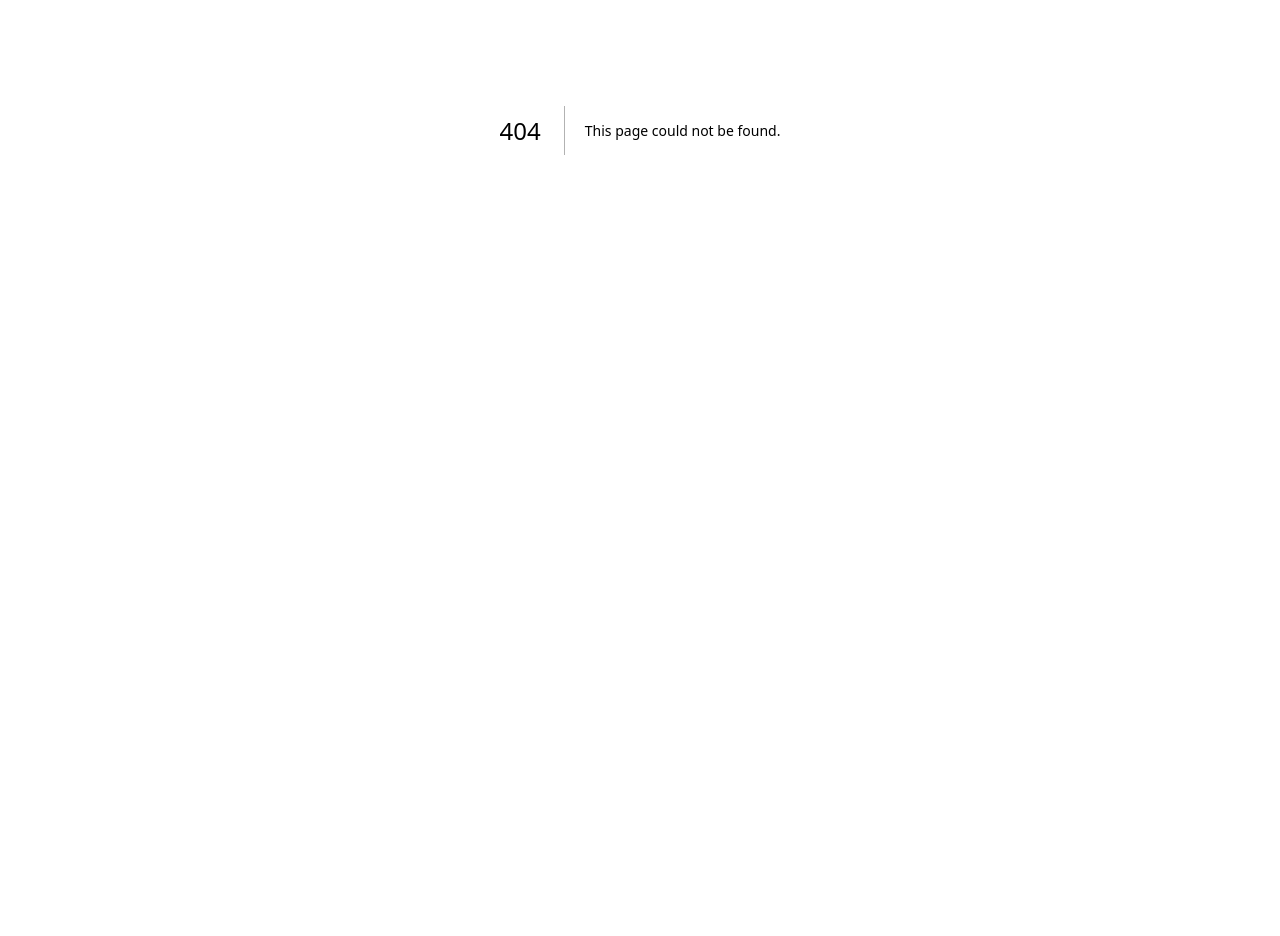
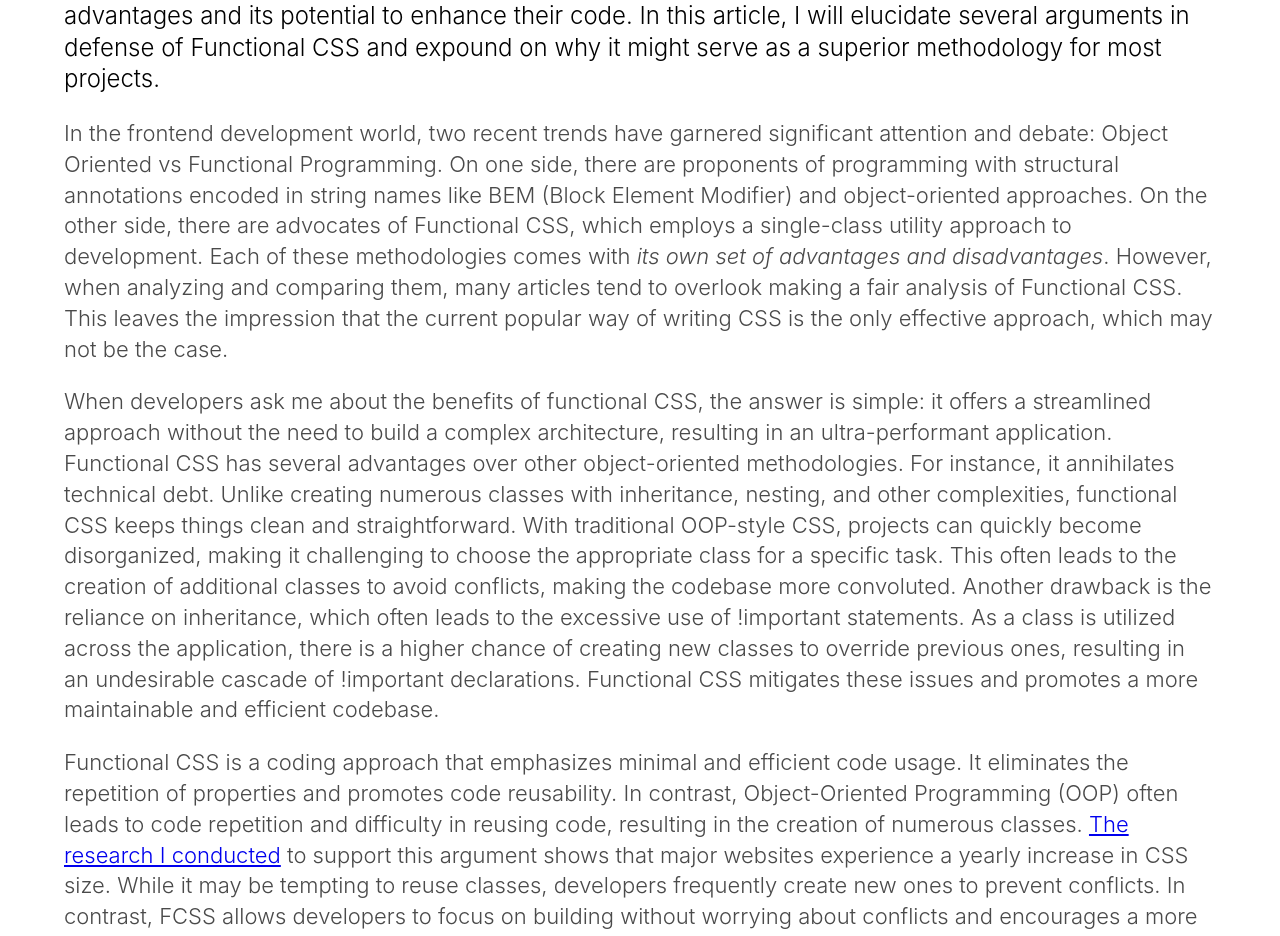
Before and after one commit to meerita/tfcssf, a Next.js app: page /why in a window 1280 px wide. Before the commit this address had no page. Shown: the part 270-1206 px from the top of the page. Before the commit the page ends 800 px from the top, so only its background shows below. Built offline with nearby package versions, Linux system fonts and the light colour scheme.

Commit message:
Why article done

```diff
--- a/src/components/documentation/listItem/ListItem.tsx
+++ b/src/components/documentation/listItem/ListItem.tsx
@@ -15,7 +15,7 @@ export default function ListItem(props: ITypography): JSX.Element {
   const { ...restProps } = props;
 
   const PROPERTIES = [
-    'color--gray',
+    'color--dark-gray',
     'font-weight--300',
     'sm-font-size--12',
     'md-font-size--14',
--- a/src/components/typography/BodyLarge.tsx
+++ b/src/components/typography/BodyLarge.tsx
@@ -21,7 +21,7 @@ export default function BodyLarge(props: ITypography): JSX.Element {
     'lg-font-size--22',
     'xl-font-size--24',
     'xxl-font-size--28',
-    'line-height--150',
+    'line-height--130',
   ];
 
   const Component = inline ? 'span' : 'p';
--- a/src/components/typography/BodyMedium.tsx
+++ b/src/components/typography/BodyMedium.tsx
@@ -22,7 +22,7 @@ export default function BodyMedium(props: ITypography): JSX.Element {
     'lg-font-size--16',
     'xl-font-size--22',
     'xxl-font-size--24',
-    'line-height--150',
+    'line-height--140',
   ];
 
   const Component = inline ? 'span' : 'p';
--- a/src/components/typography/BodySmall.tsx
+++ b/src/components/typography/BodySmall.tsx
@@ -21,7 +21,7 @@ export default function BodySmall(props: ITypography): JSX.Element {
     'lg-font-size--14',
     'xl-font-size--16',
     'xxl-font-size--22',
-    'line-height--150',
+    'line-height--140',
   ];
 
   const Component = inline ? 'span' : 'p';
--- a/src/components/typography/DisplayLarge.tsx
+++ b/src/components/typography/DisplayLarge.tsx
@@ -19,7 +19,7 @@ export default function DisplayLarge(props: ITypography): JSX.Element {
     'margin--0',
     'sm-font-size--45',
     'md-font-size--57',
-    'line-height--130',
+    'line-height--auto',
   ];
 
   const Component = inline ? 'span' : 'h1';
--- a/src/pages/index.tsx
+++ b/src/pages/index.tsx
@@ -38,7 +38,7 @@ export default function Home() {
         </BodyMedium>
         <ul>
           <ListItem>
-            <Link href={'/breakpoint'}>Why Functional CSS is important</Link>
+            <Link href={'/why'}>Why Functional CSS is important</Link>
           </ListItem>
           <ListItem>
             <Link href={'/breakpoint'}>Performance stats</Link>
--- /dev/null
+++ b/src/pages/why/index.tsx
@@ -0,0 +1,173 @@
+/** @format */
+import Head from 'next/head';
+import Link from 'next/link';
+import DisplayLarge from '@/components/typography/DisplayLarge';
+import Main from '@/components/documentation/main';
+import BodyLarge from '@/components/typography/BodyLarge';
+import BodyMedium from '@/components/typography/BodyMedium';
+import BodySmall from '@/components/typography/BodySmall';
+import HeadlineLarge from '@/components/typography/HeadlineLarge';
+import ListItem from '@/components/documentation/listItem/ListItem';
+import TitleLarge from '@/components/typography/TitleLarge';
+
+export default function Why() {
+  return (
+    <>
+      <Head>
+        <title>
+          Why Functional CSS is important - The Functional CSS Framework
+          (TFCSSF)
+        </title>
+        <meta
+          name='description'
+          content='FCSSF (The Functional CSS Framework) is a versatile and lightweight functional CSS framework that simplifies the process of styling web applications. This repository contains the core FCSSF CSS files, a Next.js documentation application, and some basic React components. '
+        />
+        <meta name='viewport' content='width=device-width, initial-scale=1' />
+        <link rel='icon' href='/favicon.ico' />
+      </Head>
+      <Main>
+        <BodySmall>
+          <Link href='/'>Home</Link>
+        </BodySmall>
+        <DisplayLarge>Why Functional CSS is important</DisplayLarge>
+        <BodyLarge>
+          Functional CSS, a relatively new concept in the frontend development
+          world, faces opposition from some developers. However, this resistance
+          could stem from a lack of full understanding regarding its advantages
+          and its potential to enhance their code. In this article, I will
+          elucidate several arguments in defense of Functional CSS and expound
+          on why it might serve as a superior methodology for most projects.
+        </BodyLarge>
+        <BodyMedium>
+          In the frontend development world, two recent trends have garnered
+          significant attention and debate: Object Oriented vs Functional
+          Programming. On one side, there are proponents of programming with
+          structural annotations encoded in string names like BEM (Block Element
+          Modifier) and object-oriented approaches. On the other side, there are
+          advocates of Functional CSS, which employs a single-class utility
+          approach to development. Each of these methodologies comes with{' '}
+          <i>its own set of advantages and disadvantages</i>. However, when
+          analyzing and comparing them, many articles tend to overlook making a
+          fair analysis of Functional CSS. This leaves the impression that the
+          current popular way of writing CSS is the only effective approach,
+          which may not be the case.
+        </BodyMedium>
+        <BodyMedium>
+          When developers ask me about the benefits of functional CSS, the
+          answer is simple: it offers a streamlined approach without the need to
+          build a complex architecture, resulting in an ultra-performant
+          application. Functional CSS has several advantages over other
+          object-oriented methodologies. For instance, it annihilates technical
+          debt. Unlike creating numerous classes with inheritance, nesting, and
+          other complexities, functional CSS keeps things clean and
+          straightforward. With traditional OOP-style CSS, projects can quickly
+          become disorganized, making it challenging to choose the appropriate
+          class for a specific task. This often leads to the creation of
+          additional classes to avoid conflicts, making the codebase more
+          convoluted. Another drawback is the reliance on inheritance, which
+          often leads to the excessive use of !important statements. As a class
+          is utilized across the application, there is a higher chance of
+          creating new classes to override previous ones, resulting in an
+          undesirable cascade of !important declarations. Functional CSS
+          mitigates these issues and promotes a more maintainable and efficient
+          codebase.
+        </BodyMedium>
+        <BodyMedium>
+          Functional CSS is a coding approach that emphasizes minimal and
+          efficient code usage. It eliminates the repetition of properties and
+          promotes code reusability. In contrast, Object-Oriented Programming
+          (OOP) often leads to code repetition and difficulty in reusing code,
+          resulting in the creation of numerous classes.{' '}
+          <a
+            href='https://www.minid.net/2019/4/7/the-css-utilitarian-methodology'
+            title='The Utilitarian CSS Methodology'
+          >
+            The research I conducted
+          </a>{' '}
+          to support this argument shows that major websites experience a yearly
+          increase in CSS size. While it may be tempting to reuse classes,
+          developers frequently create new ones to prevent conflicts. In
+          contrast, FCSS allows developers to focus on building without worrying
+          about conflicts and encourages a more straightforward development
+          process. It promotes a pure and efficient form of coding, recycling
+          code and avoiding unnecessary duplication.
+        </BodyMedium>
+
+        <TitleLarge>Real performance</TitleLarge>
+
+        <BodyMedium>
+          In the image below, you can see the four stages of performance tasks
+          that you can do on a website. Most frontend developers only focus on
+          the 3rd one (Resources). It&apos;s commendable that they care about
+          these topics, but often, the majority of developers aren&apos;t aware
+          of the 4th stage of optimizations (Rendering). During this stage, you
+          can make various modifications to your code to increase your website's
+          speed. This is where FCSS shines.
+        </BodyMedium>
+
+        <img
+          src='/performance.svg'
+          alt='Performance'
+          style={{ maxWidth: '100%', maxHeight: '100%' }}
+        />
+
+        <BodyMedium>
+          As a general rule, any request to the server can delay the compilation
+          of a website. Since HTML is the first document served and processed by
+          the browser, inline CSS (or styles in the HEAD) can be faster in
+          performance than serving external CSS files. However, in some cases,
+          inline CSS is not feasible or does not scale as needed, and external
+          CSS files with caching rules are used instead. Without proper caching,
+          the page may display a white screen for a few seconds while the
+          browser waits for the CSS to be processed into a CSSOM. Therefore,
+          delivering the CSS file to the browser as quickly as possible is
+          essential for faster page rendering.
+        </BodyMedium>
+        <BodyMedium>
+          Functional CSS offers a faster and more efficient way to develop CSS.
+          The purged files using the FCSS framework are typically small enough
+          to be placed in the HEAD section of the HTML document, rather than
+          being served through external CSS files. Even if an external file is
+          used, FCSS will still deliver the CSS to the browser more quickly than
+          conventional CSS development methods. Most FCSS files are less than
+          5KB in size when uncompressed, making them incredibly lightweight and
+          efficient.
+        </BodyMedium>
+        <BodyMedium>
+          One frequently ignored aspect of web development is resource loading
+          in the browser, which refers to how much time it takes for the browser
+          to understand the HTML, JS, CSS, and other resources provided by the
+          server. While this time is typically measured in milliseconds, it can
+          sometimes exceed a second, causing the browser to become stuck and
+          unable to render or paint the webpage.
+        </BodyMedium>
+        <BodyMedium>
+          CSS files with excessive selectors and properties can significantly
+          slow down loading times. Due to the nature of methodologies such as
+          BEM, CSS files can end up with an overwhelming number of rules,
+          sometimes exceeding 9,000 or even more, as previously mentioned. This
+          adds extra time to load and process the CSS, further delaying the
+          rendering process.
+        </BodyMedium>
+        <BodyMedium>
+          The last and most important point to mention in this performance
+          section is rendering time. Once the browser has built the CSSOM (in
+          the loading job), the rendering instructions begins its job to deliver
+          the painting process. Lots of things can affect the rendering time:
+          Javascript code, Webfonts, CSS effects (like box-shadow, filters,
+          background images, fonts, etc.) amount of resources to load, slow
+          selectors and pseudo selectors, etc. Functional CSS approach
+          outperforms any other methodology: it is so explicit that render times
+          are greatly improved. In all tests with different projects in
+          complexity, I've got performance gains from an average of 175ms to a
+          mere 17ms. That's insanely fast. This is given because of the explicit
+          nature of the single class CSS and the lack of all the rules in play
+          at that moment. In a test in the lab, we have found that even
+          un-styled pages aren't that faster than the same HTML styled with FCSS
+          due the nature of the CSS provided on the default browser's CSS
+          stylesheets. So amazing as that.
+        </BodyMedium>
+      </Main>
+    </>
+  );
+}
--- a/src/styles/generics.css
+++ b/src/styles/generics.css
@@ -1089,6 +1089,9 @@
 .line-height--130 {
   line-height: 130%;
 }
+.line-height--140 {
+  line-height: 140%;
+}
 .line-height--150 {
   line-height: 150%;
 }
```
Also changed, not shown: public/performance.svg (added).
